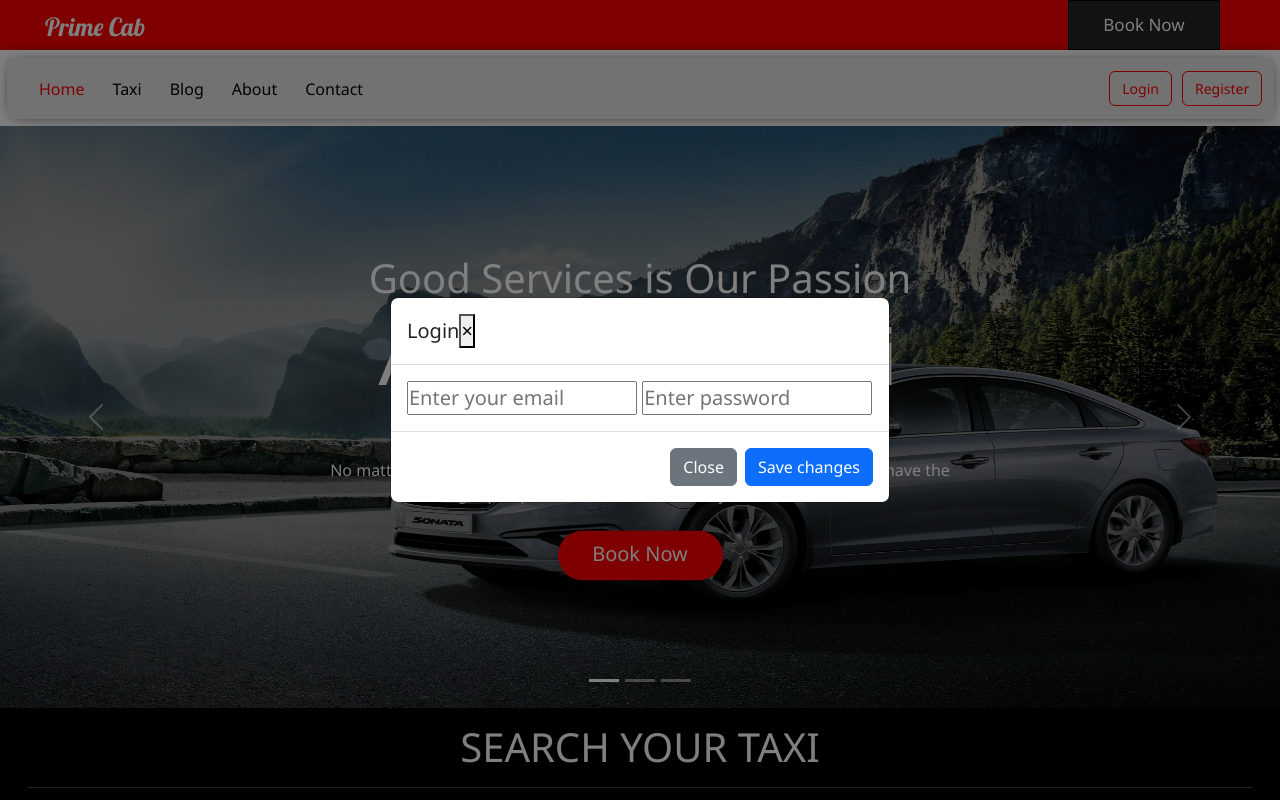
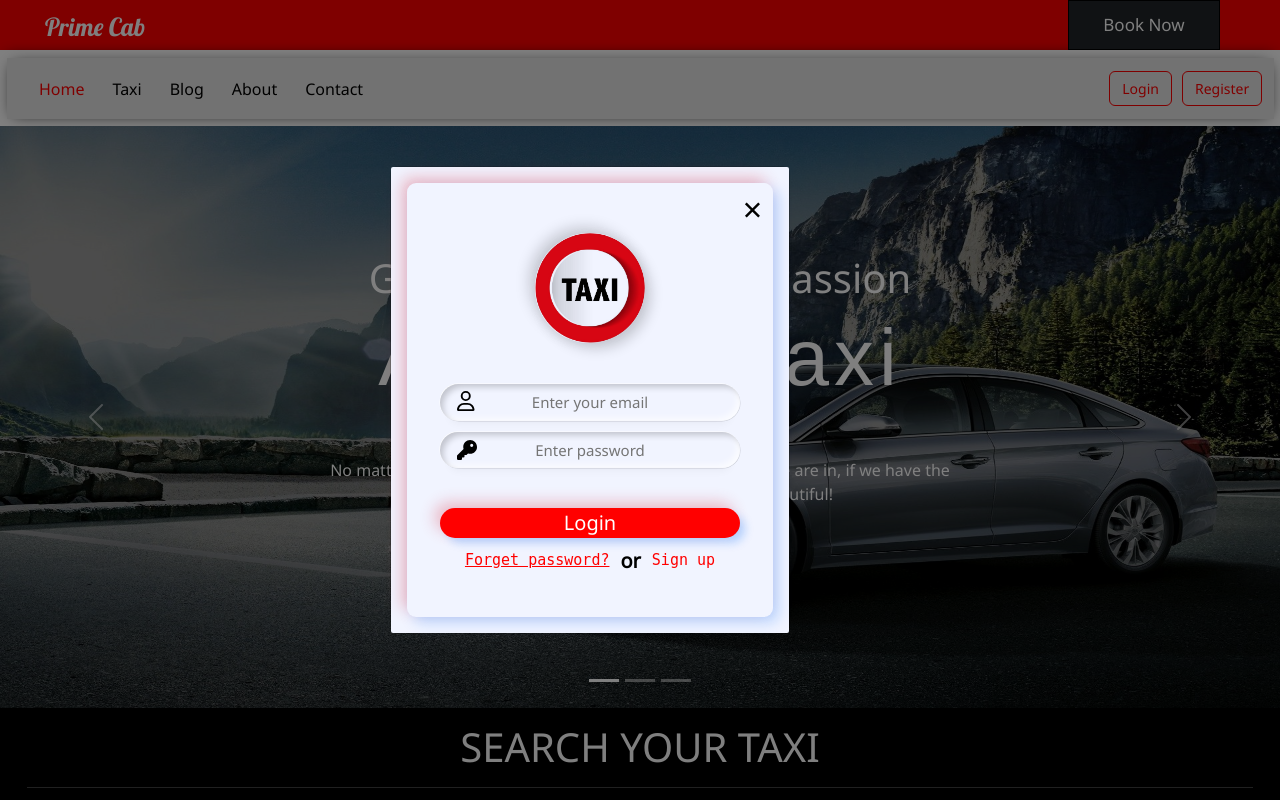
Before and after one commit to yash-sodavadiya/prime_cab, a PHP site: page /index.php in a window 1280 px wide, after a click on "Login". Run offline with PHP 8.4, Linux system fonts and the light colour scheme; data that the repository does not hold is empty; some libraries are stand-ins or nearby versions; some web fonts are replaced.

Commit message:
Design login page

```diff
--- /dev/null
+++ b/CSS/login.css
@@ -0,0 +1,117 @@
+.main-login-content{
+    background: #f1f4ff;
+    min-height: 321px;
+    display: flex;
+    border-radius: 9px;
+    box-shadow:6px 6px 14px -1px rgba(13,110,253,.25), -6px -6px 15px -1px #dc354552;
+    flex-direction: column;
+    align-items: center;
+    padding-bottom: 34px;
+}
+
+/* logo  */
+.main-login-content .login-logo{
+    display: flex;
+    align-items: center;
+    justify-content: center;
+    height: 170px;
+}
+.main-login-content .login-logo img{
+    height: 110px;
+    mix-blend-mode: multiply;
+    box-shadow: 6px 6px 14px -1px #cdcdcd, -6px -6px 15px -1px #cdcdcd;
+    border-radius: 50%;
+}
+
+.btn-cust-close{
+    height: 20px;
+    display: flex;
+    align-items: center;
+    justify-content: end;
+    background: #f1f4ff;
+    padding-top: 20px;
+    padding-right: 10px;
+    border-radius: 9px;
+    margin-left: 335px;
+}
+.main-login-content .btn-cust-close .close{
+    border: none;
+    background: #f1f4ff;
+    font-size: 34px;
+    height: 39px;
+}
+
+.form-input{
+    border: none;
+    background: #f1f4ff;
+    border-radius: 20px;
+    width: 300px;
+    display: flex;
+    box-shadow: inset 4px 4px 6px -1px rgba(0, 0,0,0.2), inset -4px -4px 6px -1px rgba(255,255, 255, 0.7), -0.5px -0.5px 0px rgba(255,255, 255, 1), 0.5px 0.5px 0px rgba(0,0,0,0.15), 0px 12px 10px -10px rgba(0,0,0, 0.05);
+    text-align: center;
+    font-size: 15px;
+    padding: 7px;
+    margin-top: 11px;
+}
+.form-input:focus {
+
+    border: 2px solid #f6303069;
+    outline: none !important;
+}
+.form-input:focus-visible{
+    border: 2px solid #f6303069;
+}
+.form-input:focus-within{
+    border: 2px solid #f6303069;
+}
+.cust-btn{
+    margin-top: 40px;
+    width: 300px;
+    background: red;
+    border: none;
+    border-radius: 20px;
+    color: #fff;
+    box-shadow: 6px 6px 8px -1px rgba(13,110,253,.25), -6px -6px 15px -1px #dc354552;
+    font-family: inherit;
+}
+.cust-btn:focus{
+    outline: none;
+}
+.cust-btn:hover{
+    background-color: darkgray;
+    box-shadow: 6px 6px 8px -1px #dc354552, -6px -6px 15px -1px rgba(13,110,253,.25);
+    transition: 1s;
+    color: black;
+}
+.main-login-content .user{
+    position: absolute;
+    top: 224px;
+    left: 66px;
+    z-index: 1;
+}
+.main-login-content .key{
+    position: absolute;
+    top: 273px;
+    left: 66px;
+    z-index: 1;
+}
+
+.main-login-content .login-bottom{
+    display: flex;
+    align-items: center;
+    justify-content: center;
+}
+.main-login-content .login-bottom a{
+    color: red;
+    text-decoration: npne;
+    text-decoration: none;
+    font-size: 15px;
+    display: flex;
+    justify-content: center;
+    padding: 11px;
+    font-family: monospace;
+}
+.main-login-content .login-bottom span{
+    color: #000;
+    font-weight: 800;
+}
--- a/CSS/style.css
+++ b/CSS/style.css
@@ -186,8 +186,17 @@ body{
 .btn-register:hover{
     background-color: #FF0000;
     border:1px solid #FF0000;
+    box-shadow: none;
 }
-
+.btn-register:focus{
+    box-shadow: none;
+}
+.btn-register:focus-visible{
+    box-shadow: none;
+}
+.btn-register:focus-within{
+    box-shadow: none;
+}
 .btn-login{
     color: var(--main-color);
     border: 1px solid var(--main-color);
@@ -196,6 +205,16 @@ body{
 .btn-login:hover{
     background-color: red;
     border:1px solid #FF0000;
+    box-shadow: none;
+}
+.btn-login:focus{
+    box-shadow: none;
+}
+.btn-login:focus-visible{
+    box-shadow: none;
+}
+.btn-login:focus-within{
+    box-shadow: none;
 }
 
 li{
--- a/components/header_link.php
+++ b/components/header_link.php
@@ -2,6 +2,11 @@
 <link rel="stylesheet" href="CSS/bootstrap/css/bootstrap.min.css" />
 <link rel="stylesheet" href="CSS/style.css" />
 <link rel="stylesheet" href="CSS/banner.css">
+<link rel="stylesheet" href="CSS/login.css">
+
+<link rel="stylesheet" href="https://cdnjs.cloudflare.com/ajax/libs/font-awesome/6.4.2/css/all.min.css"
+        integrity="sha512-z3gLpd7yknf1YoNbCzqRKc4qyor8gaKU1qmn+CShxbuBusANI9QpRohGBreCFkKxLhei6S9CQXFEbbKuqLg0DA=="
+        crossorigin="anonymous" referrerpolicy="no-referrer" />
     <script src="https://cdn.jsdelivr.net/npm/bootstrap@5.0.2/dist/js/bootstrap.bundle.min.js"
         integrity="sha384-MrcW6ZMFYlzcLA8Nl+NtUVF0sA7MsXsP1UyJoMp4YLEuNSfAP+JcXn/tWtIaxVXM"
         crossorigin="anonymous"></script>
--- a/components/login.php
+++ b/components/login.php
@@ -1,50 +1,33 @@
-<!-- Modal
-<div class="modal fade" id="exampleModal" tabindex="-1" role="dialog" aria-labelledby="exampleModalLabel"
-        aria-hidden="true">
-        <div class="modal-dialog" role="document">
-            <div class="modal-content">
-                <div class="modal-header">
-                    <h5 class="modal-title" id="exampleModalLabel">Login</h5>
-                    <button type="button" class="close" data-dismiss="modal" aria-label="Close">
-                        <span aria-hidden="true">&times;</span>
-                    </button>
-                </div>
-                <div class="modal-body">
-                    <form action="">
-                        <input type="email" placeholder="Enter your email" />
-                        <input type="password" placeholder="Enter password" />
-                    </form>
-                </div>
-                <div class="modal-footer">
-                    <button type="button" class="btn btn-secondary" data-dismiss="modal">
-                        Login
-                    </button>
-                    <button type="button" class="btn btn-primary">cancle</button>
-                </div>
-            </div>
-        </div>
-    </div> -->
+
 
 
 <!-- Modal -->
-<div class="modal fade" id="exampleModalCenter" tabindex="-1" role="dialog" aria-labelledby="exampleModalCenterTitle" aria-hidden="true">
+<div class="modal fade" id="exampleModalCenter" tabindex="-1" role="dialog" aria-labelledby="exampleModalCenterTitle"
+  aria-hidden="true" style="overflow:hidden;">
   <div class="modal-dialog modal-dialog-centered" role="document">
-    <div class="modal-content">
-      <div class="modal-header">
-        <h5 class="modal-title" id="exampleModalLongTitle">Login</h5>
+    <div class="modal-content" style="width:80%">
+      <div class="modal-body" style="background-color:  #f1f4ff; border-radius:2px;">
+        <div class="main-login-content">
+          <div class="btn-cust-close">
         <button type="button" class="close" data-dismiss="modal" aria-label="Close">
           <span aria-hidden="true">&times;</span>
         </button>
-      </div>
-      <div class="modal-body">
-      <form action="">
-                        <input type="email" placeholder="Enter your email" />
-                        <input type="password" placeholder="Enter password" />
-                    </form>
-      </div>
-      <div class="modal-footer">
-        <button type="button" class="btn btn-secondary" data-dismiss="modal">Close</button>
-        <button type="button" class="btn btn-primary">Save changes</button>
+        </div>
+          <div class="login-logo">
+            <img src="images/main-icons/logo.jpg" alt="">
+          </div>
+          <form action="">
+          <svg xmlns="http://www.w3.org/2000/svg" height="1em" viewBox="0 0 448 512" class="user"><!--! Font Awesome Free 6.4.2 by @fontawesome - https://fontawesome.com License - https://fontawesome.com/license (Commercial License) Copyright 2023 Fonticons, Inc. --><style>svg{fill:#000000}</style><path d="M304 128a80 80 0 1 0 -160 0 80 80 0 1 0 160 0zM96 128a128 128 0 1 1 256 0A128 128 0 1 1 96 128zM49.3 464H398.7c-8.9-63.3-63.3-112-129-112H178.3c-65.7 0-120.1 48.7-129 112zM0 482.3C0 383.8 79.8 304 178.3 304h91.4C368.2 304 448 383.8 448 482.3c0 16.4-13.3 29.7-29.7 29.7H29.7C13.3 512 0 498.7 0 482.3z"/></svg>
+          <input type="email" class="form-input" placeholder="Enter your email" />
+          <svg xmlns="http://www.w3.org/2000/svg" height="1em" viewBox="0 0 512 512" class="key"><!--! Font Awesome Free 6.4.2 by @fontawesome - https://fontawesome.com License - https://fontawesome.com/license (Commercial License) Copyright 2023 Fonticons, Inc. --><style>svg{fill:#000000}</style><path d="M336 352c97.2 0 176-78.8 176-176S433.2 0 336 0S160 78.8 160 176c0 18.7 2.9 36.8 8.3 53.7L7 391c-4.5 4.5-7 10.6-7 17v80c0 13.3 10.7 24 24 24h80c13.3 0 24-10.7 24-24V448h40c13.3 0 24-10.7 24-24V384h40c6.4 0 12.5-2.5 17-7l33.3-33.3c16.9 5.4 35 8.3 53.7 8.3zM376 96a40 40 0 1 1 0 80 40 40 0 1 1 0-80z"/></svg>
+          <input type="password" class="form-input" placeholder="Enter password" />
+          <input type="submit" value="Login" class="cust-btn">
+          <div class="login-bottom">
+            <a href="" style="text-decoration:underline;">Forget password?  </a><span>or</span> <a href="#">Sign up </a>
+          </div>
+        </form>
+        </div>
+
       </div>
     </div>
   </div>
--- a/index.php
+++ b/index.php
@@ -8,7 +8,11 @@
     <link rel="stylesheet" href="CSS/bootstrap/css/bootstrap.min.css" />
     <link rel="stylesheet" href="CSS/style.css" />
     <link rel="stylesheet" href="home.css" />
-    <link rel="stylesheet" href="CSS/fontawesome.min.css">
+
+    <link rel="stylesheet" href="https://cdnjs.cloudflare.com/ajax/libs/font-awesome/6.4.2/css/all.min.css"
+        integrity="sha512-z3gLpd7yknf1YoNbCzqRKc4qyor8gaKU1qmn+CShxbuBusANI9QpRohGBreCFkKxLhei6S9CQXFEbbKuqLg0DA=="
+        crossorigin="anonymous" referrerpolicy="no-referrer" />
+    <link rel="stylesheet" href="CSS/login.css">
     <title>Taxi Service | Home </title>
     <script src="CSS/bootstrap/bootstrap.min.js"></script>
     <script src="https://cdn.jsdelivr.net/npm/bootstrap@5.0.2/dist/js/bootstrap.bundle.min.js"
--- a/taxi.php
+++ b/taxi.php
@@ -93,7 +93,7 @@
 
                 </div>
             </div>
-
+                    </div>
             <!-- footer  -->
             <?php require("components/footer.php") ?>
             <script src="javascript/jquery.min.js"></script>
```
Also changed, not shown: images/main-icons/logo.jpg (added).
